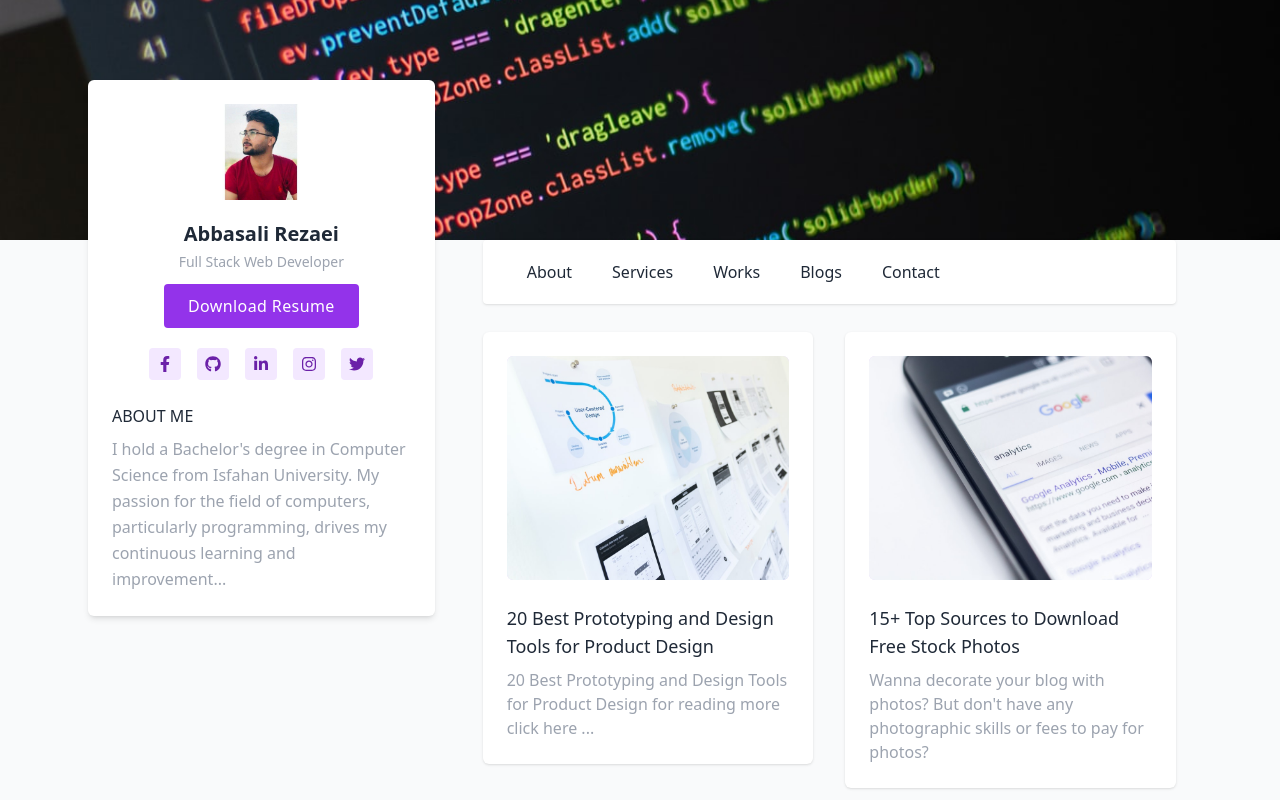
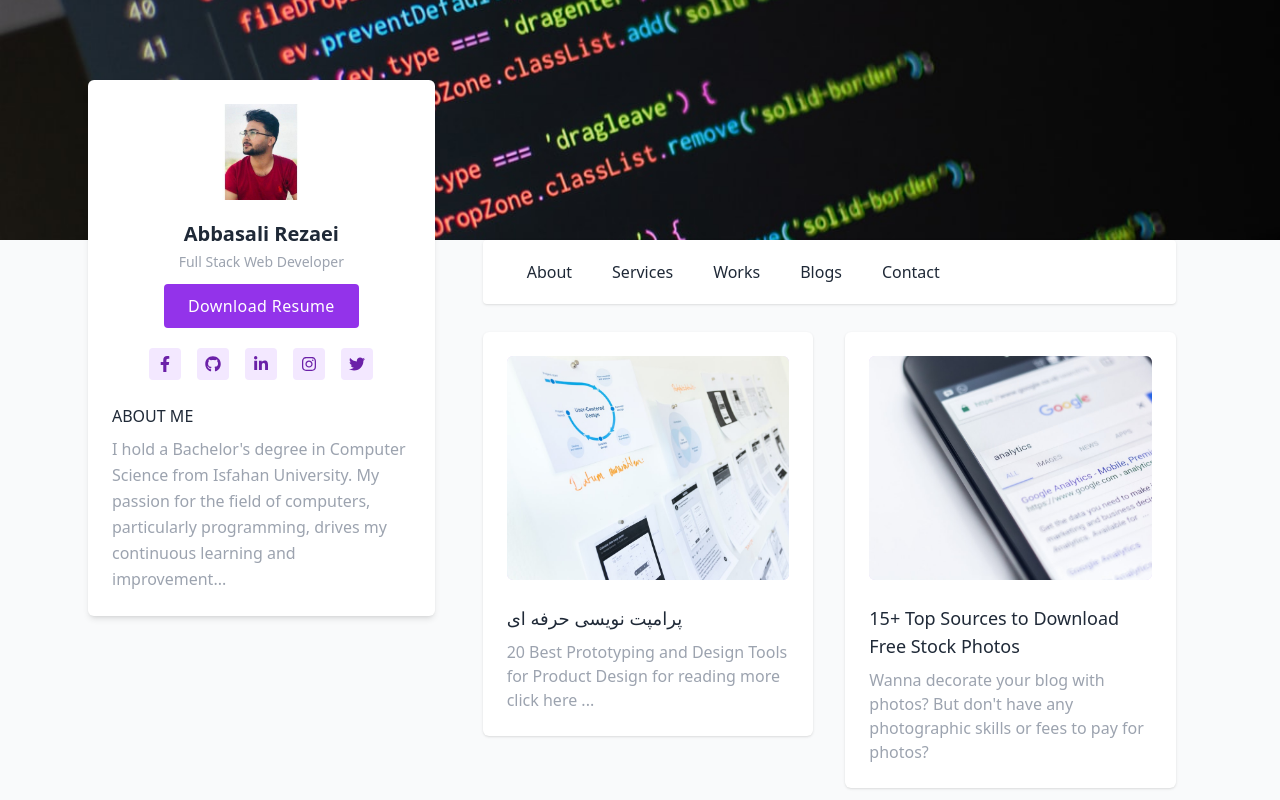
Before and after one commit to abbasalirezaei/abbasalirezaei.github.io, a React (Create React App) app: page /blogs in a window 1280 px wide. Shown: the top 800 px of the page. Built offline with nearby package versions, Linux system fonts and the light colour scheme.

Commit message:
Update Blog.jsx

```diff
--- a/src/components/pages/Blog/Blog.jsx
+++ b/src/components/pages/Blog/Blog.jsx
@@ -9,7 +9,7 @@ const blogData = [
   {
     id: 1,
     image: image1,
-    title: "20 Best Prototyping and Design Tools for Product Design",
+    title: "پرامپت نویسی حرفه ای",
     description:
       "20 Best Prototyping and Design Tools for Product Design for reading more click here ...",
 
```
